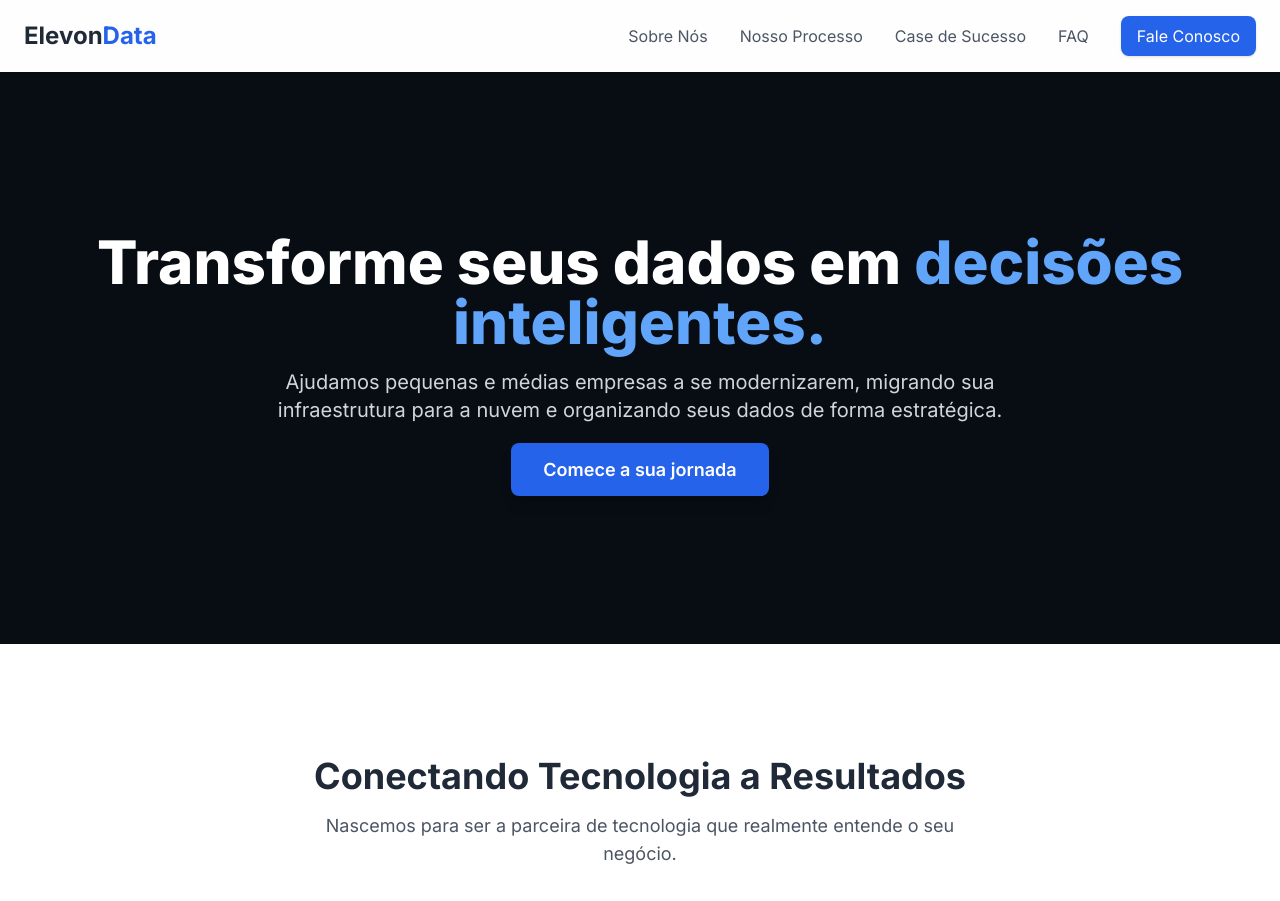
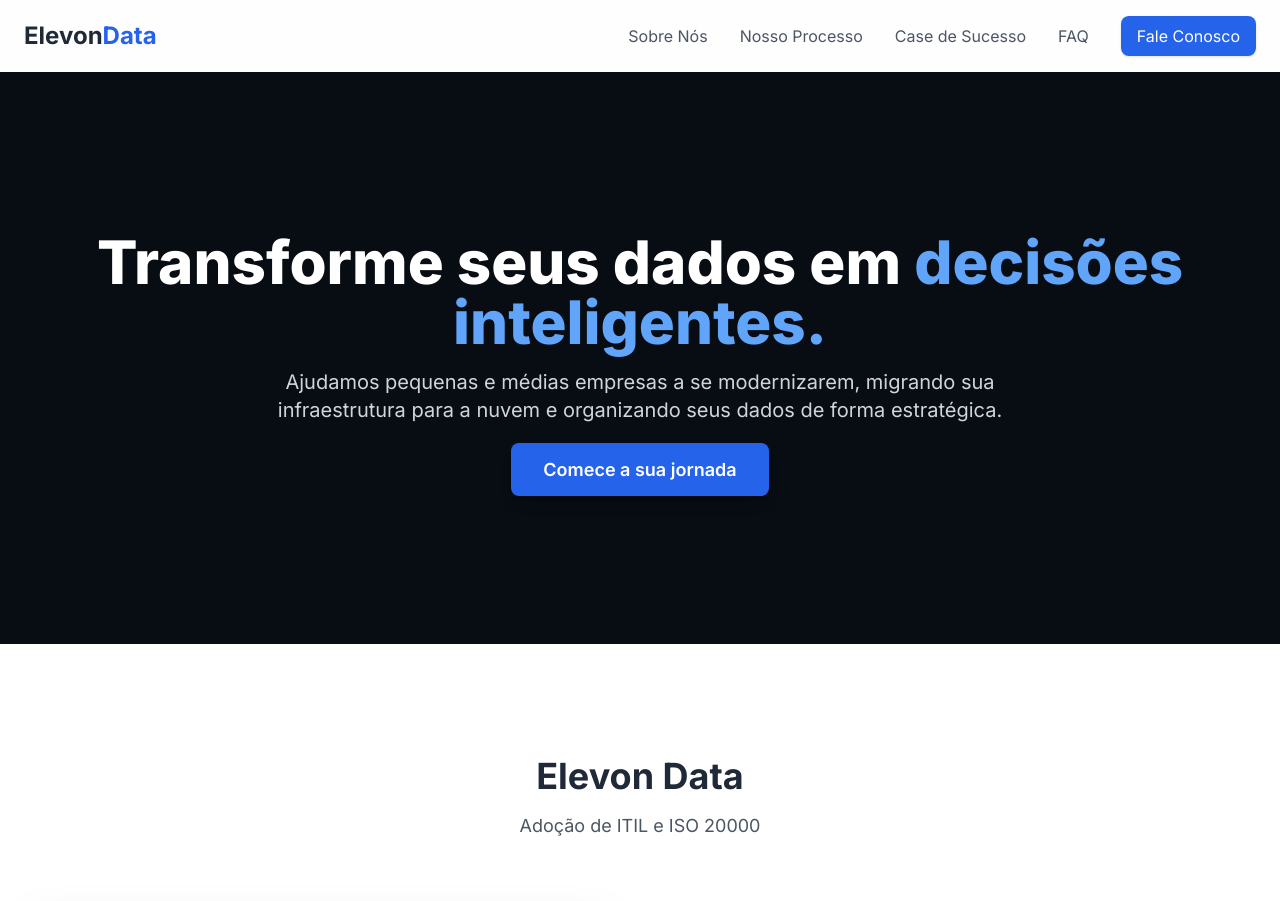
Before and after one commit to olinicker/elevon-app, a plain HTML site: page index.html in a window 1280 px wide. Shown: the top 901 px of the page. Drawn offline with nearby package versions, Linux system fonts and the light colour scheme.

Commit message:
atividade paralela 2 melhorias

```diff
--- a/index.html
+++ b/index.html
@@ -155,11 +155,10 @@
         <div class="container mx-auto px-6">
           <div class="text-center mb-16 fade-in">
             <h2 class="text-3xl md:text-4xl font-bold text-gray-800">
-              Conectando Tecnologia a Resultados
+              Elevon Data
             </h2>
             <p class="text-lg text-gray-600 mt-4 max-w-2xl mx-auto">
-              Nascemos para ser a parceira de tecnologia que realmente entende o
-              seu negócio.
+              Adoção de ITIL e ISO 20000
             </p>
           </div>
           <div class="grid md:grid-cols-2 gap-12 items-center">
```
